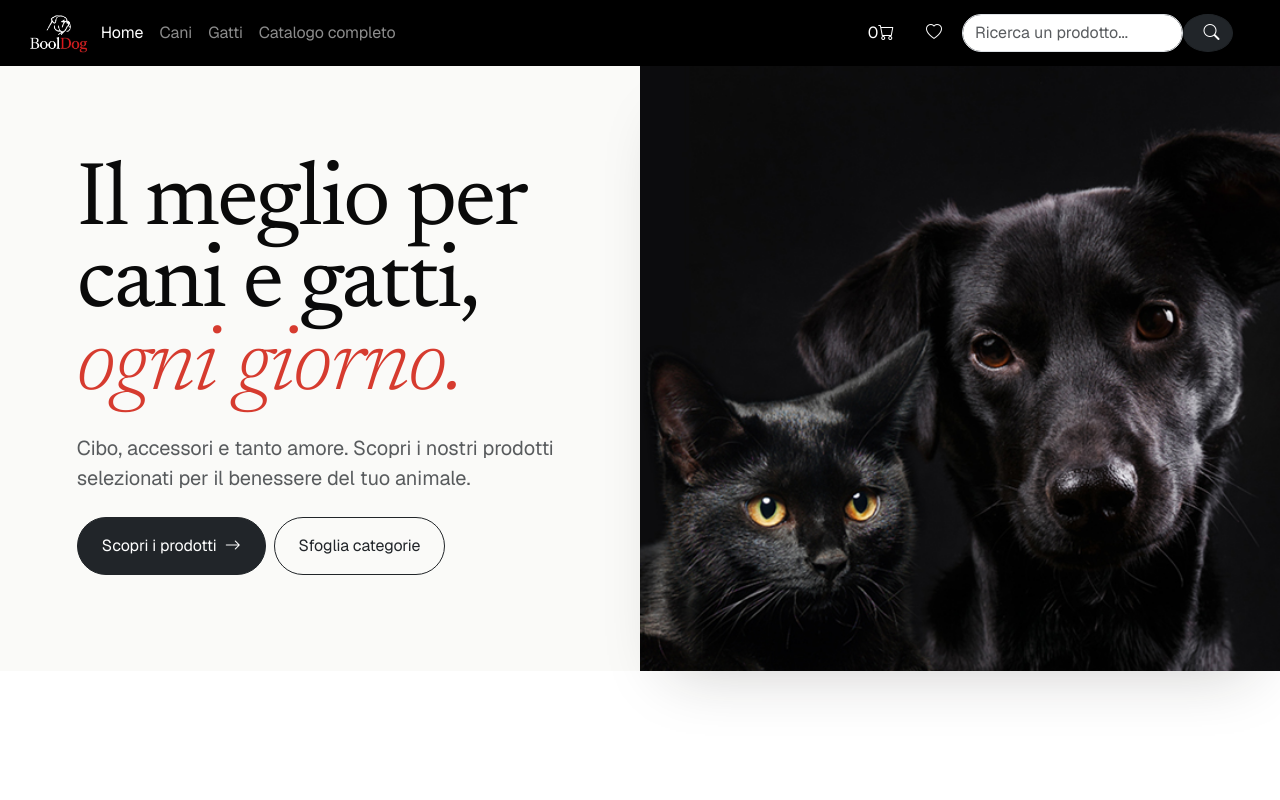
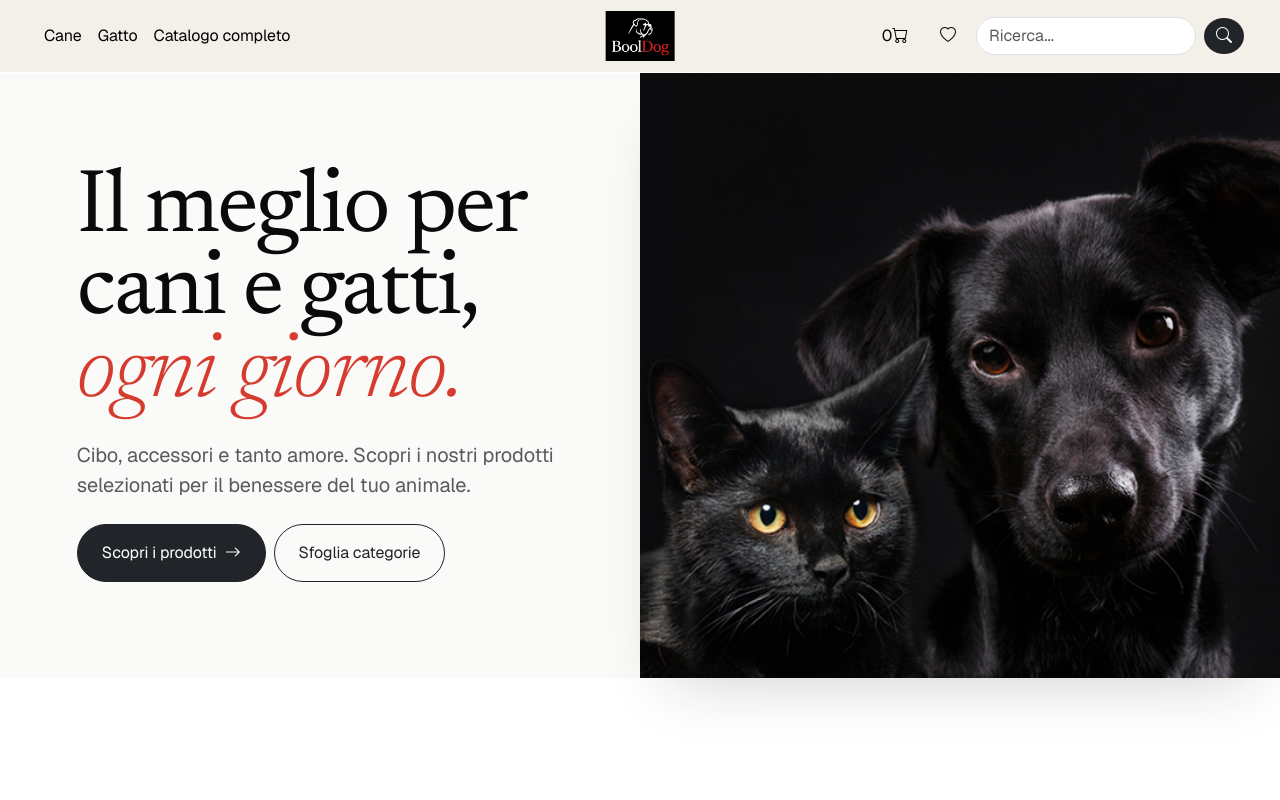
Before and after one commit to Carlo-Falanga/booldog-project-work, a React app in the folder frontend/: page / in a window 1280 px wide. Shown: the top 800 px of the page. Built offline with nearby package versions, Linux system fonts and the light colour scheme; no server answers; the HTML template or start-up script is replaced by a standard one.

Commit message:
refactor Navbar component and add custom background styling

```diff
--- a/frontend/src/components/Navbar.jsx
+++ b/frontend/src/components/Navbar.jsx
@@ -1,11 +1,16 @@
-import { Link, NavLink, useNavigate, useSearchParams, useLocation } from "react-router-dom";
+import {
+  Link,
+  NavLink,
+  useNavigate,
+  useSearchParams,
+  useLocation,
+} from "react-router-dom";
 import CartPage from "../pages/CartPage";
 import { useGlobal } from "../context/CartContext";
 import booldog_logo from "../assets/logo/logo_booldog.jpg";
 import { useEffect, useState } from "react";
 
 export default function Navbar() {
-
   const { cart } = useGlobal();
 
   const navigate = useNavigate();
@@ -14,8 +19,8 @@ export default function Navbar() {
   const [search, setSearch] = useState("");
 
   useEffect(() => {
-    setSearch(searchParams.get('search') || "");
-  }, [searchParams])
+    setSearch(searchParams.get("search") || "");
+  }, [searchParams]);
 
   // gestisce la ricerca tramite searchbar
   function handleSubmit(e) {
@@ -24,83 +29,122 @@ export default function Navbar() {
 
     const newParams = new URLSearchParams(searchParams);
 
-    newParams.set('search', search);
+    newParams.set("search", search);
 
     let targetPath = location.pathname;
-    if (targetPath === '/') {
-      targetPath = '/products';
+    if (targetPath === "/") {
+      targetPath = "/products";
     }
 
     navigate(`${targetPath}?${newParams.toString()}`);
-
   }
 
   return (
-    <nav className="navbar navbar-expand-lg navbar-dark bg-black px-4">
-
-      <Link to="/" className=" d-flex align-items-center " href="#">
-        <img className="logo" src={booldog_logo} alt="BoolDog logo" />
-      </Link>
-
-
+    <section className="navbar_custom_bg position-sticky top-0 z-3 px-4 py-2">
+      <div className="container-fluid">
+        <nav className="navbar navbar-expand-lg position-relative d-flex align-items-center ">
 
           <button
             className="navbar-toggler"
             type="button"
             data-bs-toggle="collapse"
             data-bs-target="#navbarNav"
+            aria-controls="navbarNav"
+            aria-expanded="false"
+            aria-label="Toggle navigation"
           >
             <span className="navbar-toggler-icon"></span>
           </button>
 
-      <div className="collapse navbar-collapse" id="navbarNav">
+
+          <Link to="/" className="navbar-brand position-absolute start-50 translate-middle-x" style={{ zIndex: 2 }}>
+            <img
+              src={booldog_logo}
+              alt="Booldog Logo"
+              style={{ height: "50px", width: "auto", objectFit: "contain" }}
+            />
+          </Link>
+
+
+          <div className="d-none d-lg-flex align-items-center ms-auto order-3 gap-2">
+            <Link to="/cart" className="btn text-white border border-0">
+              <div className="navbar_icons_hover">
+                <span className="text-black">{cart.reduce((acc, item) => acc + item.quantity, 0)}</span>
+                <i className="bi bi-cart text-black"></i>
+              </div>
+            </Link>
+            <Link to="/wishlist" className="btn text-white border border-0">
+              <div className="navbar_icons_hover">
+                <i className="bi bi-heart text-black"></i>
+              </div>
+            </Link>
+            <form onSubmit={handleSubmit} className="d-flex align-items-center">
+              <input
+                type="text"
+                className="form-control me-2 rounded-pill"
+                placeholder="Ricerca..."
+                value={search}
+                onChange={(e) => setSearch(e.target.value)}
+                style={{ width: "220px" }}
+              />
+              <button className="btn btn-dark rounded-circle btn_cart border-0">
+                <i className="bi bi-search text-white"></i>
+              </button>
+            </form>
+          </div>
+
+
+          <div className="collapse navbar-collapse order-2" id="navbarNav">
             <ul className="navbar-nav me-auto mb-2 mb-lg-0">
               <li className="nav-item">
-            <NavLink to="/" className="nav-link " >
-              Home
+                <NavLink to="/products/cane" className="nav-link text-black">
+                  Cane
                 </NavLink>
               </li>
               <li className="nav-item">
-            <NavLink to="/products/cane" className="nav-link " >
-              Cani
+                <NavLink to="/products/gatto" className="nav-link text-black">
+                  Gatto
                 </NavLink>
               </li>
               <li className="nav-item">
-            <NavLink to="/products/gatto" className="nav-link " >
-              Gatti
-            </NavLink>
-          </li>
-          <li className="nav-item">
-            <NavLink to="/products" className="nav-link " end>
+                <NavLink to="/products" className="nav-link text-black" end>
                   Catalogo completo
                 </NavLink>
               </li>
             </ul>
 
-        <div className="d-flex gap-2 align-items-center justify-content-around">
+
+            <div className="d-flex d-lg-none align-items-center w-100 mt-2 gap-2">
+              <div className="d-flex align-items-center gap-2">
                 <Link to="/cart" className="btn text-white border border-0">
                   <div className="navbar_icons_hover">
                     <span>{cart.reduce((acc, item) => acc + item.quantity, 0)}</span>
                     <i className="bi bi-cart"></i>
                   </div>
                 </Link>
-          {/* Wish list button */}
                 <Link to="/wishlist" className="btn text-white border border-0">
                   <div className="navbar_icons_hover">
                     <i className="bi bi-heart"></i>
                   </div>
                 </Link>
-          {/* Searchbar */}
-          <form onSubmit={handleSubmit}>
-            <input type="text" className='form-control d-inline w-75 rounded-pill' placeholder='Ricerca un prodotto...  '
-              value={search} onChange={(e) => setSearch(e.target.value)} />
-            <button className="btn btn-dark rounded-circle">
-              <i className="bi bi-search text-white ms-2"></i>
+              </div>
+
+              <form onSubmit={handleSubmit} className="d-flex w-100">
+                <input
+                  type="text"
+                  className="form-control rounded-pill"
+                  placeholder="Ricerca un prodotto..."
+                  value={search}
+                  onChange={(e) => setSearch(e.target.value)}
+                />
+                <button className="btn btn-dark ms-2 rounded-circle">
+                  <i className="bi bi-search text-white"></i>
                 </button>
               </form>
-
             </div>
           </div>
         </nav>
-  )
+      </div>
+    </section>
+  );
 }
--- a/frontend/src/index.css
+++ b/frontend/src/index.css
@@ -442,11 +442,15 @@ main {
   height: 100vh;
 }
 
+.navbar_custom_bg {
+  background: rgba(242, 238, 230, 0.86);
+  backdrop-filter: blur(16px) saturate(140%);
+  border-bottom: 1px solid white;
+}
+
 @media screen and (min-width: 768px) {
-
   .bg_404_img {
     background-size: cover;
     background-position: right;
+  }
 }
-
-}
```
Lines whose indentation alone changed are shown as unchanged.
